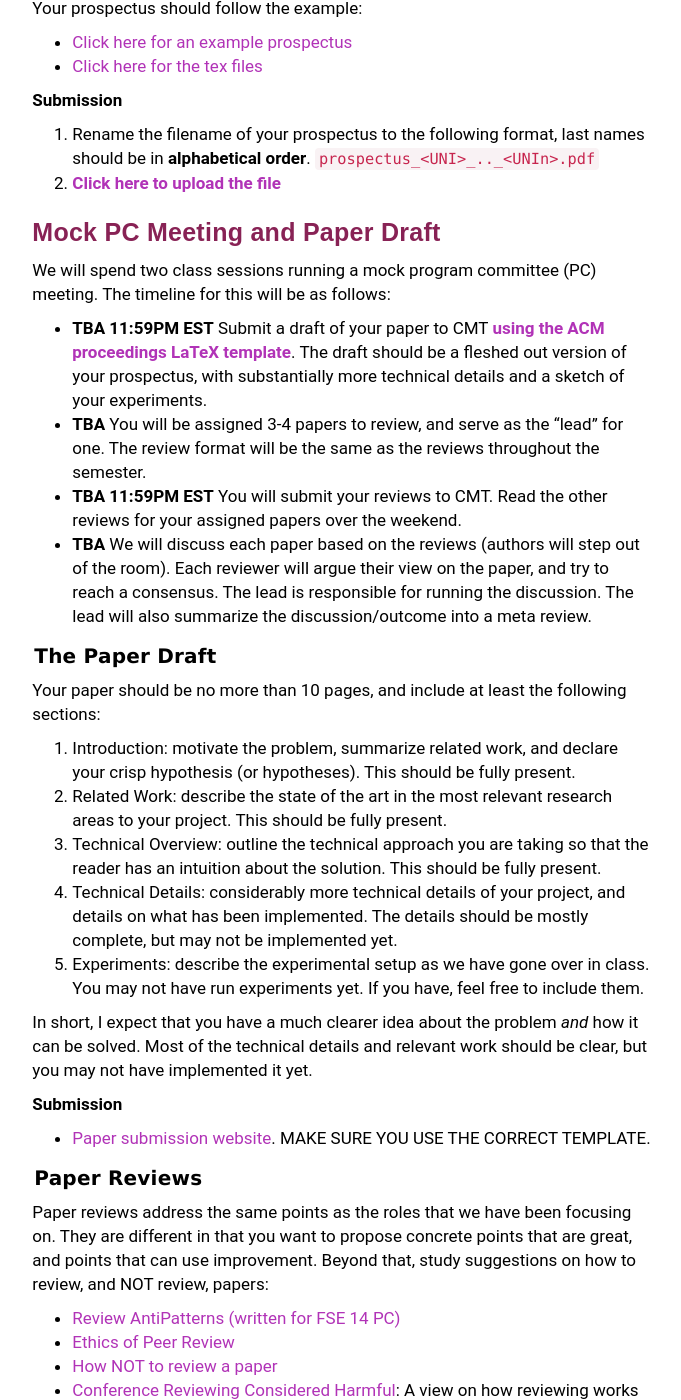
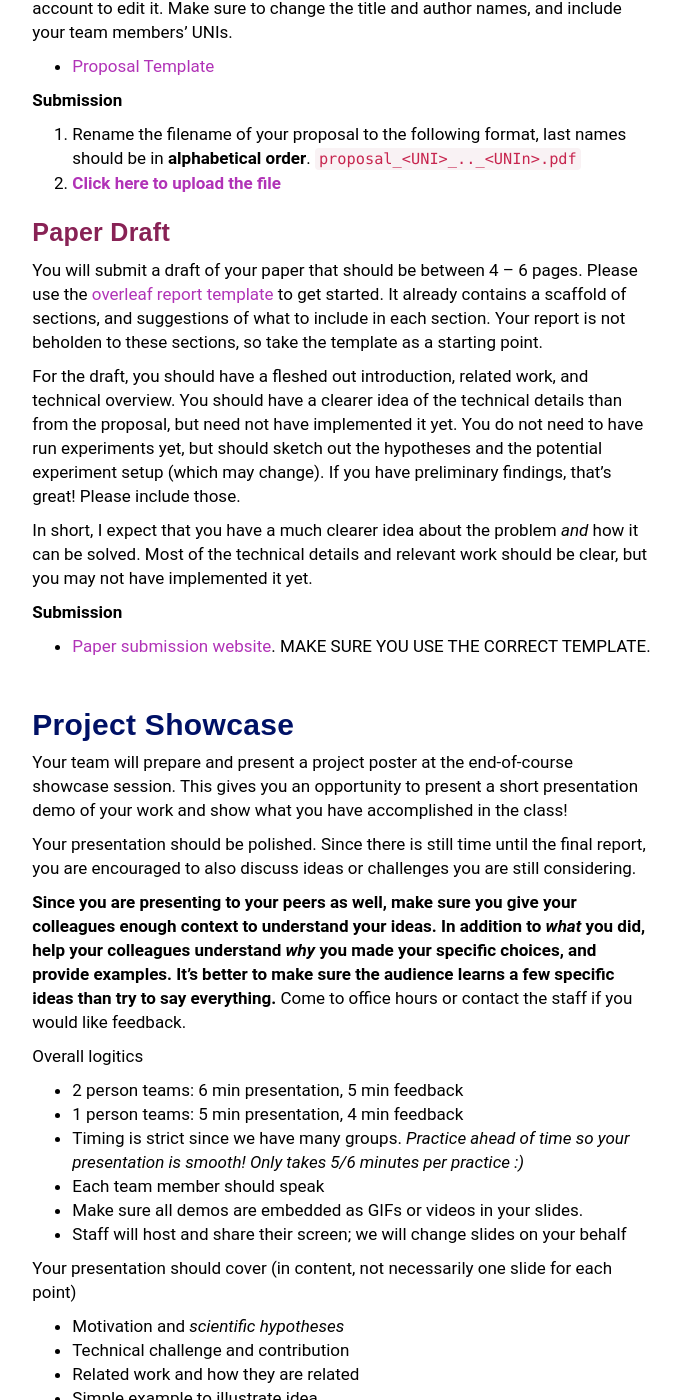
Before and after one commit to w6113/website_fall2020, a Jekyll site: the page built from projects.md, in a window 1280 px wide and 1400 px high, scrolled down 931 px. Shown: the whole window, without its empty margins (292-973 px from the left). Built offline with Jekyll 4.4.1, drawn with Linux system fonts in a browser that asks for light colours; some of the changed text lies outside the part shown.

Commit message:
updated website

```diff
--- a/projects.md
+++ b/projects.md
@@ -15,9 +15,8 @@ title: W6113 Research Project
 
 Percentages are of your total class grade.
 
-* Prospectus    10-01   (10%)
+* Proposal    10-01   (10%)
 * Paper Draft   10-29  (5%)
-* Mock PC       11-10 to 11-12    (5%)
 * Presentation  12-10  (10%)
 * Report        12-14   (40%)
 
@@ -33,41 +32,29 @@ Teams should consist of 1-3 people. In addition, if you have a project in mind,
 Good class projects can vary dramatically in complexity, scope, and topic. The only requirement is that they be related to something we have studied in this class and that they contain some element of research -- e.g., that you do more than simply engineer a piece of software that someone else has described or architected. To help you determine if your idea is of reasonable scope, we will arrange to meet with each group several times throughout the semester.
 
 
-<a name="prospectus" />
-### Prospectus
+<a name="proposal" />
+### Proposal
 
-Your research prospectus will contain an overview of the research problem, _your hypothesis_, first pass at related work, a description of how you plan to complete the project, and metrics to decide _if it worked_.
+Your research proposal will contain an overview of the research problem, _your hypothesis_, first pass at related work, a description of how you plan to complete the project, and metrics to decide _if it worked_.
 
-Your prospectus should follow the example:
+We have setup a template for your proposal on overleaf.  Clone it into your team's account to edit it.  Make sure to change the title and author names, and include your team members' UNIs.
 
-* [Click here for an example prospectus](./files/prospectus/prospectus.pdf)
-* [Click here for the tex files](https://github.com/w6113/w6113.github.io/tree/master/files/prospectus)
+* [Proposal Template](https://www.overleaf.com/read/xhpgqyqbghry)
 
 **Submission**
 
-1. Rename the filename of your prospectus to the following format, last names should be in **alphabetical order**. `prospectus_<UNI>_.._<UNIn>.pdf`
+1. Rename the filename of your proposal to the following format, last names should be in **alphabetical order**. `proposal_<UNI>_.._<UNIn>.pdf`
 2. [**Click here to upload the file**](#)
 
 
-<a name="midpoint"></a>
-### Mock PC Meeting and Paper Draft
 
-We will spend two class sessions running a mock program committee (PC) meeting.  The timeline for this will be as follows:
 
-* **TBA  11:59PM EST** Submit a draft of your paper to CMT **[using the ACM proceedings LaTeX template](https://www.acm.org/publications/proceedings-template)**.   The draft should be a fleshed out version of your prospectus, with substantially more technical details and a sketch of your experiments.
-* **TBA** You will be assigned 3-4 papers to review, and serve as the "lead" for one.  The review format will be the same as the reviews throughout the semester.
-* **TBA 11:59PM EST** You will submit your reviews to CMT.   Read the other reviews for your assigned papers over the weekend.
-* **TBA** We will discuss each paper based on the reviews (authors will step out of the room).  Each reviewer will argue their view on the paper, and try to reach a consensus.  The lead is responsible for running the discussion.   The lead will also summarize the discussion/outcome into a meta review.
+<a name="draft" />
+### Paper Draft
 
-#### The Paper Draft
+You will submit a draft of your paper that should be between 4 -- 6 pages. Please use the [overleaf report template](https://www.overleaf.com/read/phmrptrtjrhz) to get started.  It already contains a scaffold of sections, and suggestions of what to include in each section.  Your report is not beholden to these sections, so take the template as a starting point.
 
-Your paper should be no more than 10 pages, and include at least the following sections:
-
-1. Introduction: motivate the problem, summarize related work, and declare your crisp hypothesis (or hypotheses).  This should be fully present.
-2. Related Work: describe the state of the art in the most relevant research areas to your project.  This should be fully present.
-3. Technical Overview: outline the technical approach you are taking so that the reader has an intuition about the solution.  This should be fully present.
-4. Technical Details: considerably more technical details of your project, and details on what has been implemented.  The details should be mostly complete, but may not be implemented yet.
-5. Experiments: describe the experimental setup as we have gone over in class.  You may not have run experiments yet.  If you have, feel free to include them.
+For the draft, you should have a fleshed out introduction, related work, and technical overview.  You should have a clearer idea of the technical details than from the proposal, but need not have implemented it yet.  You do not need to have run experiments yet, but should sketch out the hypotheses and the potential experiment setup (which may change). If you have preliminary findings, that's great!  Please include those.
 
 In short, I expect that you have a much clearer idea about the problem _and_ how it can be solved.  Most of the technical details and relevant work should be clear, but you may not have implemented it yet.
 
@@ -75,6 +62,18 @@ In short, I expect that you have a much clearer idea about the problem _and_ how
 
 * [Paper submission website](#).  MAKE SURE YOU USE THE CORRECT TEMPLATE.
 
+
+
+<!--
+<a name="midpoint"></a>
+### Mock PC Meeting and Paper Draft
+
+We will spend two class sessions running a mock program committee (PC) meeting.  The timeline for this will be as follows:
+
+* **TBA  11:59PM EST** Submit a draft of your paper to CMT **[using the ACM proceedings LaTeX template](https://www.acm.org/publications/proceedings-template)**.   The draft should be a fleshed out version of your proposal, with substantially more technical details and a sketch of your experiments.
+* **TBA** You will be assigned 3-4 papers to review, and serve as the "lead" for one.  The review format will be the same as the reviews throughout the semester.
+* **TBA 11:59PM EST** You will submit your reviews to CMT.   Read the other reviews for your assigned papers over the weekend.
+* **TBA** We will discuss each paper based on the reviews (authors will step out of the room).  Each reviewer will argue their view on the paper, and try to reach a consensus.  The lead is responsible for running the discussion.   The lead will also summarize the discussion/outcome into a meta review.
 
 #### Paper Reviews
 
@@ -150,37 +149,50 @@ Submit a reflection of your project
 * How can you improve the writing and argumentation (if applicable)?
 * How useful were the reviews?
 
+-->
+
+
+## <a name="showcase"/>Project Showcase
+
+Your team will prepare and present a project poster at the end-of-course showcase session.   This gives you an opportunity to present a short presentation demo of your work and show what you have accomplished in the class!
+
+Your presentation should be polished.  Since there is still time until the final report, you are encouraged to also discuss ideas or challenges you are still considering.
+
+**Since you are presenting to your peers as well, make sure you give your colleagues enough context to understand your ideas.  In addition to _what_ you did, help your colleagues understand _why_ you made your specific choices, and provide examples.  It's better to make sure the audience learns a few specific ideas than try to say everything.**  Come to office hours or contact the staff if you would like feedback.
+
+Overall logitics
+
+* 2 person teams: 6 min presentation, 5 min feedback
+* 1 person teams: 5 min presentation, 4 min feedback
+* Timing is strict since we have many groups.  *Practice ahead of time so your presentation is smooth!  Only takes 5/6 minutes per practice :)*
+* Each team member should speak
+* Make sure all demos are embedded as GIFs or videos in your slides.
+* Staff will host and share their screen; we will change slides on your behalf
+
+Your presentation should cover (in content, not necessarily one slide for each point)
+
+* Motivation and *scientific hypotheses*
+* Technical challenge and contribution
+* Related work and how they are related
+* Simple example to illustrate idea
+* Technical insights/experimental findings so far
+* GIF/video of demos/screenshots (if applicable)
+* Feedback: 1-3 questions you’d like feedback on
+
+**Submission**
+
+* Submit URL to your group's [PDF file or google slides](#)
 
 
 
-
-
-<!--
-#### Poster Session (TBA)
-
-Your team will prepare and present a project poster at the end-of-course poster session.   This gives you an opportunity to present a short demo of your work and show what you have accomplished in the class!
-
-**Submission**
-
-* Simply attend and present at the poster session.
-
--->
-
 ### Report/Camera Ready
 
-You will prepare a conference-style report on your project with **maximum length** of 12 pages (10 pt font or larger, one or two columns, 1 inch margins, single or double spaced -- more is not better.) Your report should expand upon your prospectus and introduce and motivate the problem your project addresses, describe related work in the area, discuss the elements of your solution, and present results that measure the behavior, performance, or functionality of your system (with comparisons to other related systems as appropriate.)
-
+You will revise your draft and submit a conference-style report on your project, with **maximum length** of 12 pages.
 Because this report is the primary deliverable upon which you will be graded, **do not treat it as an afterthought**. Plan to leave at least a week to do the writing, and make sure your proofread and edit carefully!
 
 **Submission**
 
-* [CMT website](https://cmt3.research.microsoft.com/W61132019/) by 5/10 11:59PM EST
-
-<!-- [**Click here to upload the file by 5/2 11:59PM EST**](https://www.dropbox.com/request/9zdikb92vHFFPYtaFF0e) -->
-
-
-
-
+* [Submit here](#)
 
 <a name="suggestions"></a>
 ## Project Suggestions
@@ -195,6 +207,7 @@ The following are examples of possible projects -- they are by no means a comple
 5. Fill a gap:  think about something useful that _should_ be easily doable, but is painful or impossible with current state of the art.  Fill that gap.
 
 
+<!--
 
 khameleon
 
@@ -245,6 +258,7 @@ rain
 
 IFC for concurrency control
 
+-->
 
 
 <!--
```
